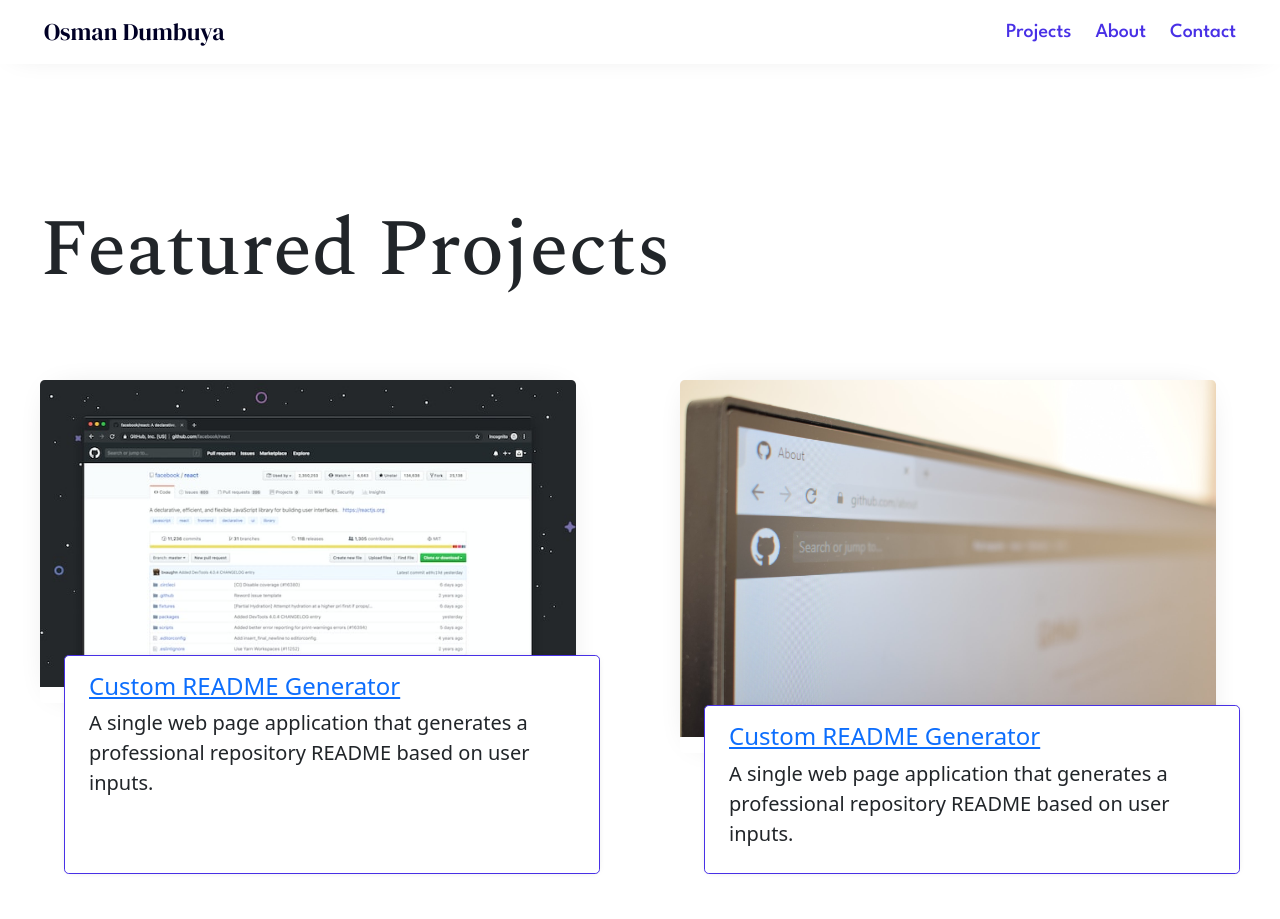
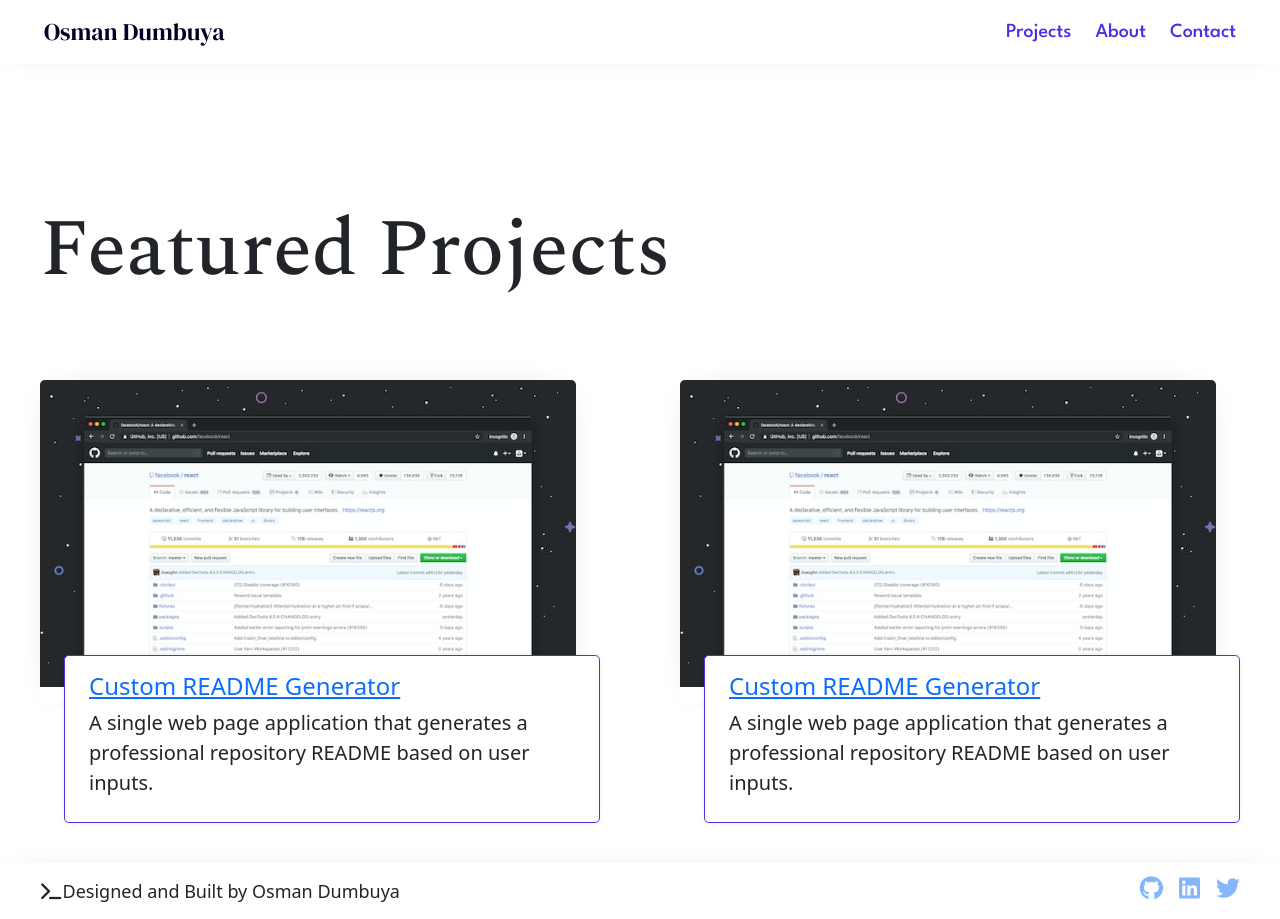
Before and after one commit to OsmanTolo/portfolio-reactjs, a React (Create React App) app: page /projects in a window 1280 px wide. Built offline with nearby package versions, Linux system fonts and the light colour scheme.

Commit message:
Add data to project page

```diff
--- a/src/components/Projects.js
+++ b/src/components/Projects.js
@@ -1,6 +1,10 @@
+import data from "../data/projects.json";
+
 export default function Projects() {
+  const projectData = data;
+
   return (
-    <div>
+    <div className="projects">
       <h1>Featured Projects</h1>
       <div className="projects-container">
         <div className="project-card">
@@ -25,7 +29,7 @@ export default function Projects() {
         <div className="project-card">
           <div className="project-card__img">
             <img
-              src={require("../images/custom-readme.jpg")}
+              src={require("../images/readme-generator.jpg")}
               alt="Custom README generator project screenshot"
             />
           </div>
@@ -45,3 +49,24 @@ export default function Projects() {
     </div>
   );
 }
+
+// {projectData.map((project) => {
+//   return (
+//     <div className="project-card" key={project.id}>
+//       <div className="project-card__img">
+//         <img
+//           src={require(project.screenshotPath)}
+//           alt="Custom README generator project screenshot"
+//         />
+//       </div>
+//       <div className="project-card__content">
+//         <h2>
+//           <a href="" className="project-card__link">
+//             {project.title}
+//           </a>
+//         </h2>
+//         <p>{project.description}</p>
+//       </div>
+//     </div>
+//   );
+// })}
--- /dev/null
+++ b/src/data/projects.json
@@ -0,0 +1,50 @@
+[
+  {
+    "id": 1,
+    "title": "Custom README Generator",
+    "description": "A command-line application that dynamically generates a professional README.md file based on user input.",
+    "deployedLink": "https://osmantolo.github.io/readme_generator-node-js/",
+    "repoLink": "https://github.com/OsmanTolo/readme_generator-node-js",
+    "screenshotPath": "../images/readme-generator.jpg"
+  },
+  {
+    "id": 2,
+    "title": "InfoTravel",
+    "description": "A single page application that would allow a user to plan a trip to a city while giving them all of the information they might require to assist them in their planning",
+    "deployedLink": "https://spacepineapple.github.io/infotravel-travel-information/",
+    "repoLink": "https://github.com/OsmanTolo/infotravel-travel-information",
+    "screenshotPath": "../images/readme-generator.jpg"
+  },
+  {
+    "id": 3,
+    "title": "WeatherNow or Later",
+    "description": "A single web page application that allows users to see the weather forecast for any city.",
+    "deployedLink": "https://osmantolo.github.io/weather_now-apis-javascript/",
+    "repoLink": "https://github.com/OsmanTolo/weather_now-apis-javascript",
+    "screenshotPath": "../images/readme-generator.jpg"
+  },
+  {
+    "id": 4,
+    "title": "Daily Planner",
+    "description": "A simple calendar application that allows a user to save events for each hour of the day.",
+    "deployedLink": "https://osmantolo.github.io/daily_planner-apis-jquery/",
+    "repoLink": "https://github.com/OsmanTolo/daily_planner-apis-jquery",
+    "screenshotPath": "../images/readme-generator.jpg"
+  },
+  {
+    "id": 5,
+    "title": "Code Quiz",
+    "description": "A timed coding quiz with multiple-choice questions that run in the browser.",
+    "deployedLink": "https://osmantolo.github.io/code_quiz-web_apis-javascript/",
+    "repoLink": "https://github.com/OsmanTolo/code_quiz-web_apis-javascript",
+    "screenshotPath": "../images/readme-generator.jpg"
+  },
+  {
+    "id": 6,
+    "title": "Console Finance",
+    "description": "A single page web application that analyses the financial records of a company.",
+    "deployedLink": "https://osmantolo.github.io/Console-Finances/",
+    "repoLink": "https://github.com/OsmanTolo/Console-Finances",
+    "screenshotPath": "../images/readme-generator.jpg"
+  }
+]
--- a/src/index.css
+++ b/src/index.css
@@ -200,7 +200,6 @@ main {
   display: flex;
   flex-direction: column;
   position: relative;
-  justify-content: center;
 }
 
 .project-card__img {
@@ -283,10 +282,8 @@ form label span {
 
 /* FOOTER */
 footer {
-  position: absolute;
-  left: 0;
-  right: 0;
-  bottom: 0;
+  /* position: fixed;
+  bottom: 0; */
   width: 100%;
   padding: 0.75rem 0;
   background-color: var(--color__body);
--- a/src/layouts/RootLayout.js
+++ b/src/layouts/RootLayout.js
@@ -21,9 +21,9 @@ export default function RootLayout() {
         {/* Renders the main page contents */}
         <Outlet />
       </main>
-      {/* <footer>
+      <footer>
         <Footer />
-      </footer> */}
+      </footer>
     </div>
   );
 }
```
Also changed, not shown: data/projects.json (deleted, +0 -52 lines), src/App.js (+19 -0 lines).
